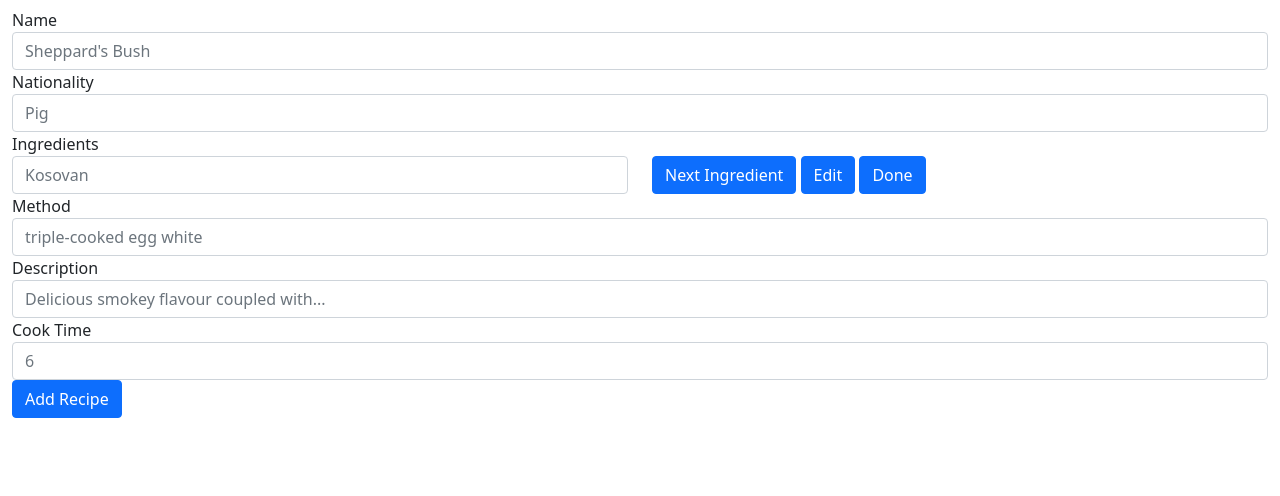
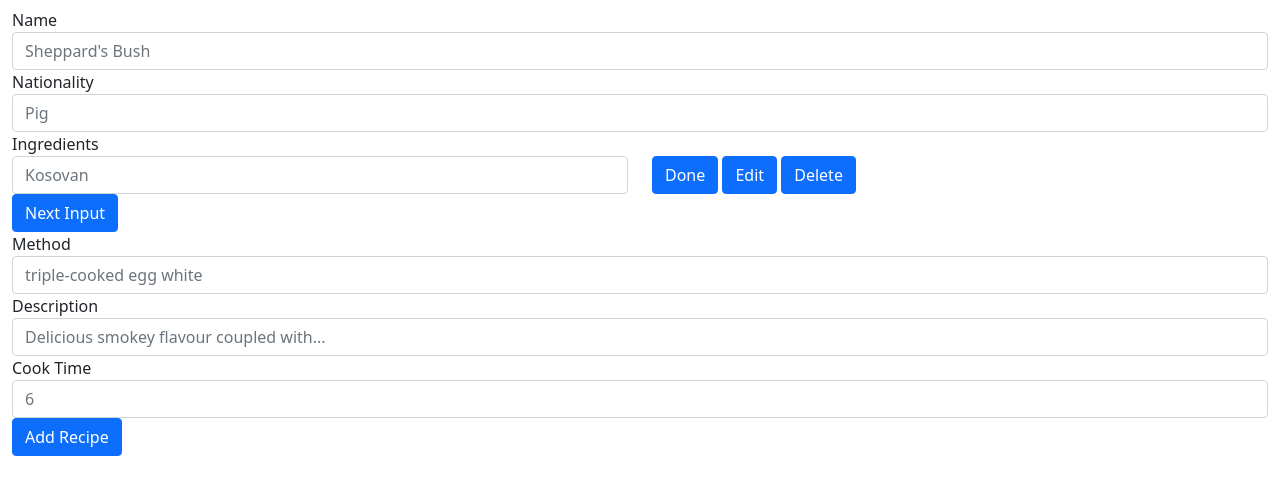
Before and after one commit to Jonasitoelprogramador/Milestone3, a Flask app: page /add_recipe in a window 1280 px wide. Shown: the part 387-883 px from the top of the page. Before the commit the page ends 805 px from the top, so only its background shows below. Run offline with Flask 2, Linux system fonts and the light colour scheme; some libraries are stand-ins or nearby versions.

Commit message:
add delete button to allow users to delete unwanted input

```diff
--- a/static/js/scripts.js
+++ b/static/js/scripts.js
@@ -23,9 +23,20 @@ function event_listener_done() {
     the_done.addEventListener("click", input_done);
 }
 
+
+function event_listener_delete() {
+    var dlt = document.getElementsByClassName("delete");
+    console.log(dlt.length);
+    var the_dlt = dlt[dlt.length - 1];
+    console.log(the_dlt);
+    the_dlt.addEventListener("click", delete_input);
+}
+
+
 event_listener_edit()
 event_listener_next_input()
 event_listener_done()
+delete_input()
 
 
 function next_input() {
@@ -40,9 +51,9 @@ function next_input() {
             <input type="text" class="form-control" id="exampleFormControlInput3" name="ingredients" placeholder="Kosovan">
     </div>
     <div class="col-md-6">
-            <input type="button" class="btn btn-primary next-ingredient" value="Next Ingredient">
             <input type="button" class="btn btn-primary done" value="Done">
             <input type="button" class="btn btn-primary edit" value="Edit">
+            <input type="button" class="btn btn-primary delete" value="Delete">
     </div>`;
     var element = document.getElementsByClassName("ingredients")[0];
     console.log(element);
@@ -50,6 +61,7 @@ function next_input() {
     event_listener_next_input();
     event_listener_edit();
     event_listener_done();
+    delete_input();
 }
 
 function edit_input() {
@@ -59,6 +71,11 @@ function edit_input() {
 
 function input_done() {
     this.parentElement.previousElementSibling.children[1].readOnly = true;
+}
+
+
+function delete_input() {
+   console.log("howdy P")
 }
 
 
--- a/templates/add_recipe.html
+++ b/templates/add_recipe.html
@@ -22,11 +22,16 @@
             <input type="text" class="form-control" id="exampleFormControlInput3" name="ingredients" placeholder="Kosovan">
         </div>
         <div class="col-md-6" id="top-level-secondary-ingredient-buttons">
-            <input type="button" class="btn btn-primary next-ingredient" value="Next Ingredient">
+            <input type="button" class="btn btn-primary done" value="Done">
             <input type="button" class="btn btn-primary edit" value="Edit">
-            <input type="button" class="btn btn-primary done" value="Done">
+            <input type="button" class="btn btn-primary delete" value="Delete">
         </div>
     </div>
+  </div>
+  <div class="row">
+      <div class="col-md-6">
+            <input type="button" class="btn btn-primary next-ingredient" value="Next Input">
+      </div>
   </div>
   <div class="form-group">
     <label for="exampleFormControlSelect5">Method</label>
```
